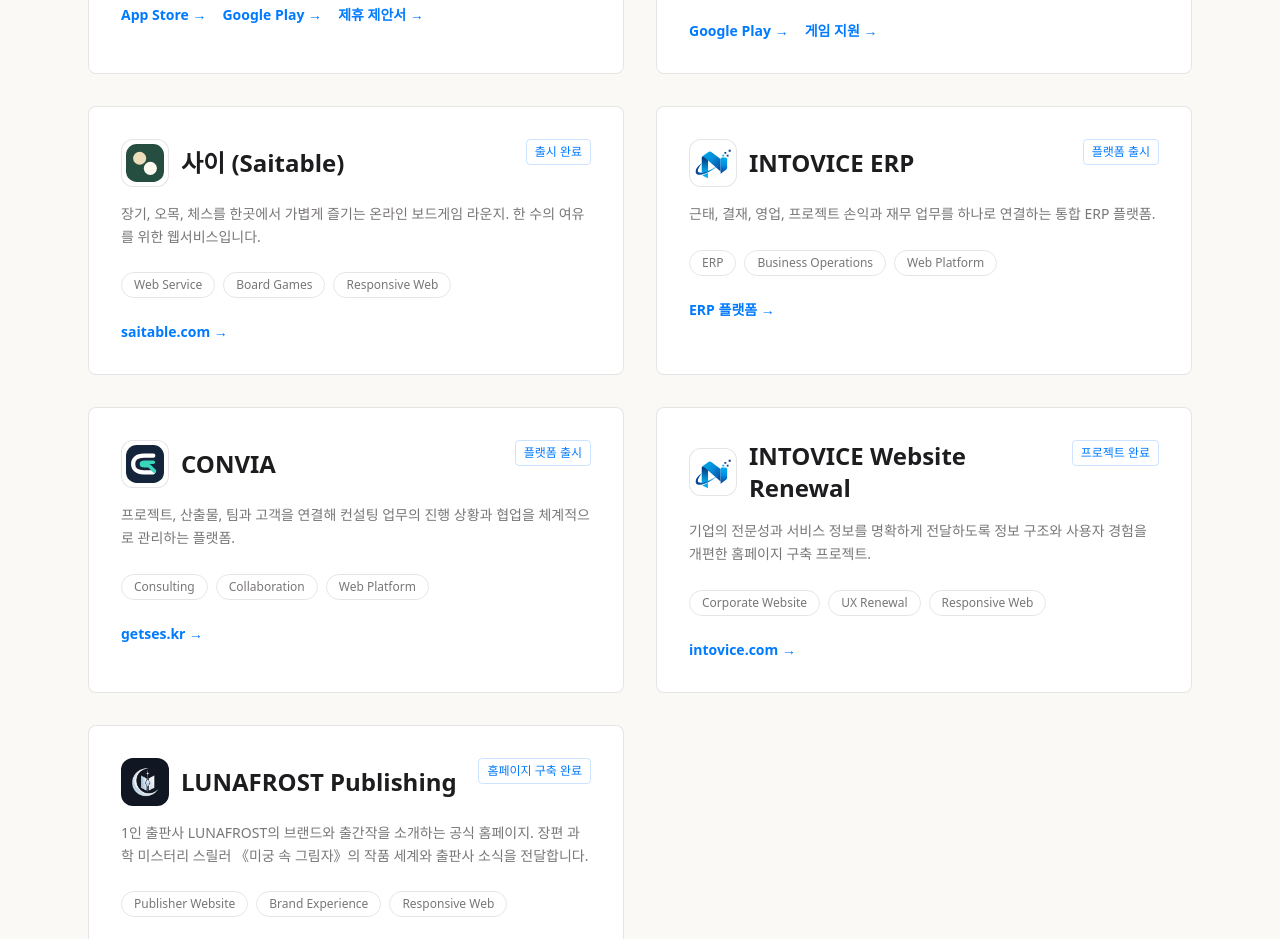
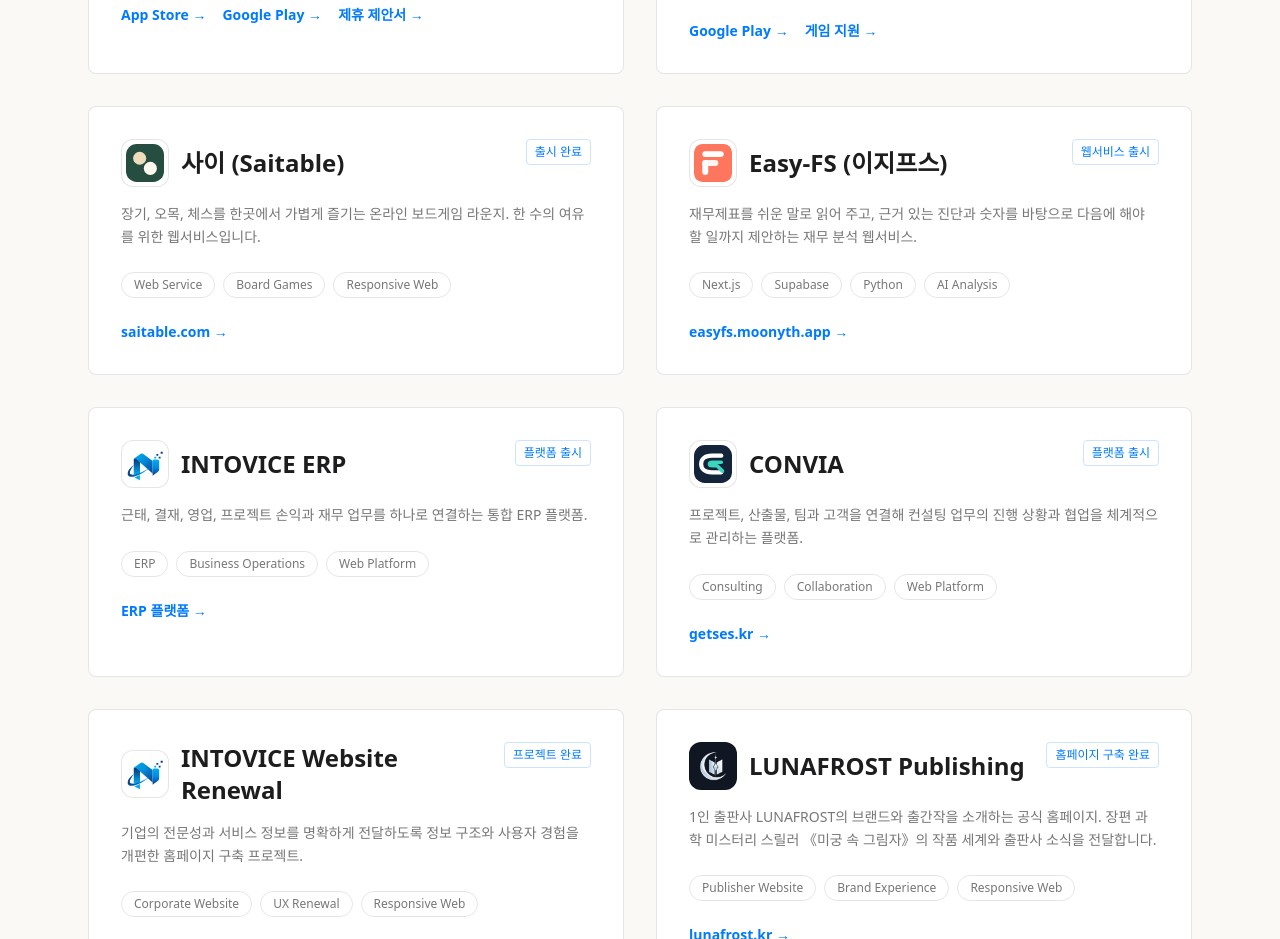
Before and after one commit to Jaden-CHI/lunafrost-landing, a Next.js app: page /apps in a window 1280 px wide. Shown: the part 1420-2359 px from the top of the page. Built offline with nearby package versions, Linux system fonts and the light colour scheme.

Commit message:
Add Easy-FS to apps page

```diff
--- a/app/apps/page.tsx
+++ b/app/apps/page.tsx
@@ -113,6 +113,14 @@
     status: "출시 완료",
     links: [{ name: "saitable.com", url: "https://saitable.com" }],
     icon: "/apps/saitable.svg",
+  },
+  {
+    title: "Easy-FS (이지프스)",
+    description: "재무제표를 쉬운 말로 읽어 주고, 근거 있는 진단과 숫자를 바탕으로 다음에 해야 할 일까지 제안하는 재무 분석 웹서비스.",
+    tech: ["Next.js", "Supabase", "Python", "AI Analysis"],
+    status: "웹서비스 출시",
+    links: [{ name: "easyfs.moonyth.app", url: "https://easyfs.moonyth.app" }],
+    icon: "/apps/easy-fs.svg",
   },
   {
     title: "INTOVICE ERP",
```
Also changed, not shown: public/apps/easy-fs.svg (added).
